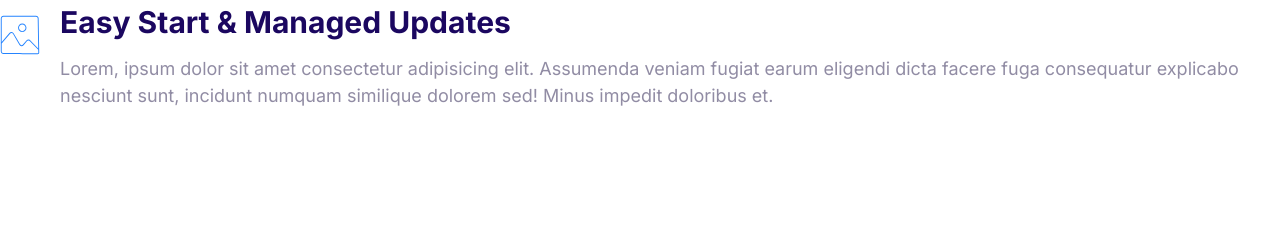
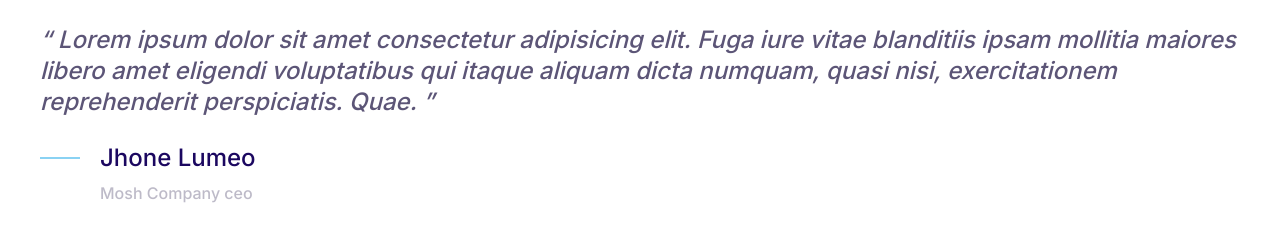
Before and after one commit to usama631/Moshify, a plain HTML site: page index.html in a window 1280 px wide. Drawn offline with Linux system fonts and the light colour scheme.

Commit message:
Creating Quotes Component.

```diff
--- a/css/style.css
+++ b/css/style.css
@@ -4,6 +4,7 @@
   --color-accent: #ff3400;
   --color-heading: #1b0760;
   --color-body: #918ca4;
+  --color-body-darker: #5c5577;
   --color-icon-back: #f3f9fa;
   --color-border: #ccc;
   --border-radius: 30px;
@@ -368,3 +369,47 @@ postion element.*/
 .media__image {
   margin-top: 1.5rem;
 }
+
+/* Quotes */
+.quote {
+  font-size: 3rem;
+  font-style: italic;
+  font-weight: 500;
+  color: var(--color-body-darker);
+  line-height: 1.3;
+}
+.quote__text::before {
+  content: open-quote;
+}
+.quote__text::after {
+  content: close-quote;
+}
+
+.quote__author {
+  font-size: 3rem;
+  font-weight: 500;
+  font-style: normal;
+}
+.quote__organization {
+  font-size: 2rem;
+  font-style: normal;
+  opacity: 0.4;
+}
+.quote__line {
+  position: relative;
+  bottom: 1.5rem;
+}
+@media screen and (min-width: 1080px) {
+  .quote {
+    font-size: 2.4rem;
+  }
+  .quote__author {
+    font-size: 2.4rem;
+  }
+  .quote__organization {
+    font-size: 1.6rem;
+  }
+  .quote__line {
+    bottom: 1.9rem;
+  }
+}
--- a/index.html
+++ b/index.html
@@ -18,21 +18,27 @@
     <!--Trick : h${heading  $}*3  Result: Create 3 heading with 3 sizes(h1,h2,h3)-->
     <!--Trick: ul.list>li{item $}*3 Result: Result: Create 3 unordered list-->
     <!-- 'CTRL+ALT+UP' / 'CTRL+ALT+DOWN' to select multiple cursors -->
-    <div class="media">
+
+    <blockquote class="quote">
+      <p class="quote__text">
+        Lorem ipsum dolor sit amet consectetur adipisicing elit. Fuga iure vitae
+        blanditiis ipsam mollitia maiores libero amet eligendi voluptatibus qui
+        itaque aliquam dicta numquam, quasi nisi, exercitationem reprehenderit
+        perspiciatis. Quae.
+      </p>
+      <footer>
+        <div class="media quote__icon">
           <div class="media__image">
-        <svg class="icon icon--primary">
-          <use xlink:href="images/sprite.svg#snap"></use>
+            <svg class="icon icon--primary quote__line">
+              <use xlink:href="images/sprite.svg#line"></use>
             </svg>
           </div>
           <div class="media__body">
-        <h3 class="media__title">Easy Start & Managed Updates</h3>
-        <p>
-          Lorem, ipsum dolor sit amet consectetur adipisicing elit. Assumenda
-          veniam fugiat earum eligendi dicta facere fuga consequatur explicabo
-          nesciunt sunt, incidunt numquam similique dolorem sed! Minus impedit
-          doloribus et.
-        </p>
+            <h3 class="media__title quote__author">Jhone Lumeo</h3>
+            <p class="quote__organization">Mosh Company ceo</p>
           </div>
         </div>
+      </footer>
+    </blockquote>
   </body>
 </html>
```
Also changed, not shown: components/quotes.html (added, +21 -0 lines). Lines whose indentation alone changed are shown as unchanged.
